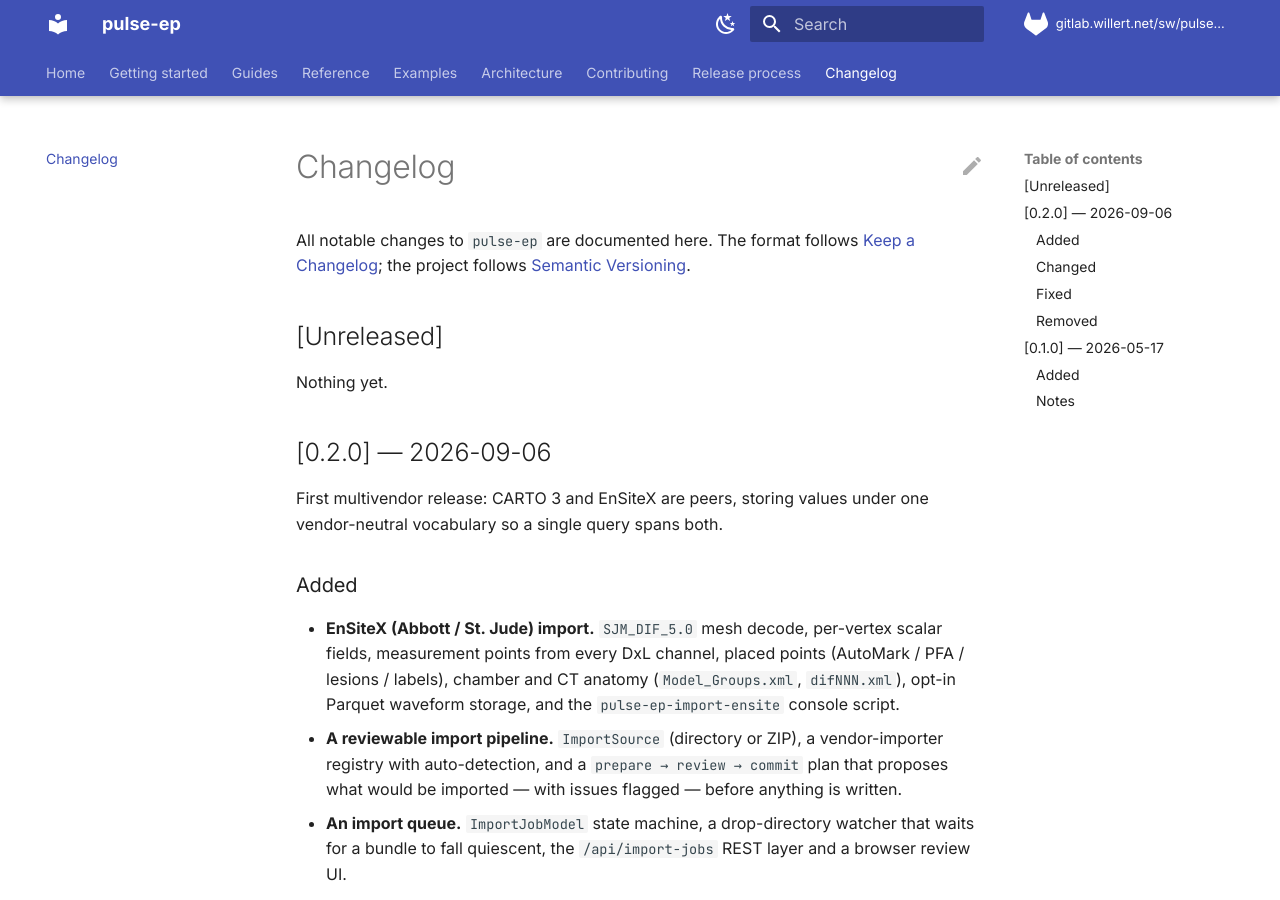
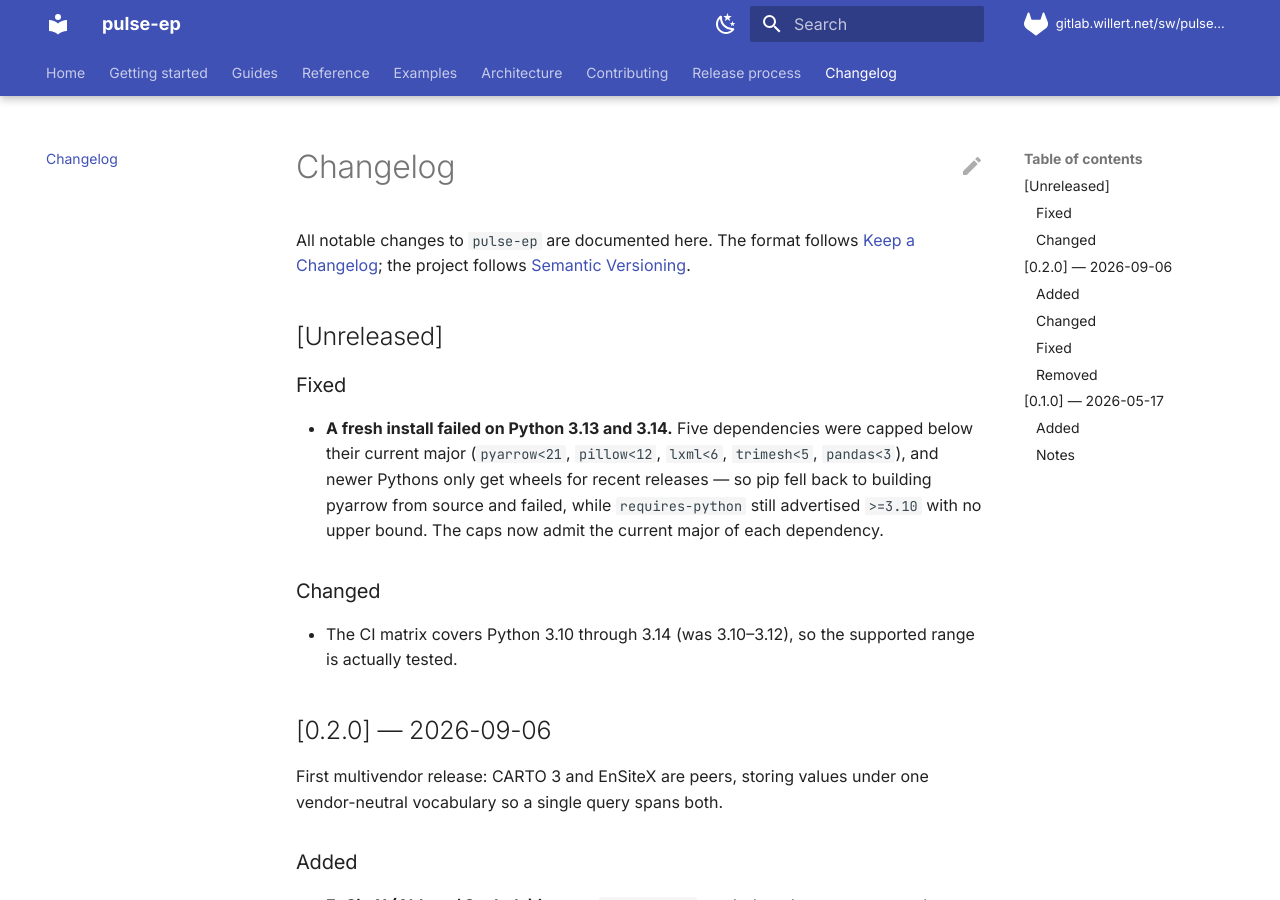
Before and after one commit to swillert/pulse-ep, an MkDocs documentation site: the page built from docs/changelog.md, in a window 1280 px wide and 900 px high. Built offline with MkDocs 1.6.1 and Material for MkDocs 9.7.7, drawn with Linux system fonts in a browser that asks for light colours.

Commit message:
Loosen dependency caps: a fresh install failed on Python 3.13/3.14
Cloning the v0.2.0 tag into a clean directory and installing it failed:

    ERROR: Failed building wheel for pyarrow

Five dependencies were capped below their current major — pyarrow<21
(current 25), pillow<12 (12.3), lxml<6 (6.1), trimesh<5 (5.1), pandas<3
(3.0) — and newer Pythons only get wheels for recent releases, so pip fell
back to a source build. Meanwhile requires-python advertised ">=3.10" with
no upper bound, and CI only tested 3.10-3.12: the package claimed support
for Pythons it could not be installed on.

Caps now admit the current major of each dependency and exclude the next,
keeping the protective intent without blocking today's releases.

Verified rather than assumed: a clean Python 3.14 venv installs and runs
the full suite green — 181 passed with pandas 3.0.5, pyarrow 25.0.1,
lxml 6.1.3, trimesh 5.1.0, pillow 12.3.0, numpy 2.5.2 — and 3.12 is
unchanged. The CI matrix now covers 3.10 through 3.14 so the supported
range is actually tested.

Co-Authored-By: Claude Opus 5 (1M context) <noreply@anthropic.com>
Claude-Session: https://claude.ai/code/session_0166oaMeKcz58NLqnuc6L4Sh

```diff
--- a/docs/changelog.md
+++ b/docs/changelog.md
@@ -6,7 +6,19 @@ follows [Semantic Versioning](https://semver.org/spec/v2.0.0.html).
 
 ## [Unreleased]
 
-Nothing yet.
+### Fixed
+
+- **A fresh install failed on Python 3.13 and 3.14.** Five dependencies were
+  capped below their current major (`pyarrow<21`, `pillow<12`, `lxml<6`,
+  `trimesh<5`, `pandas<3`), and newer Pythons only get wheels for recent
+  releases — so pip fell back to building pyarrow from source and failed,
+  while `requires-python` still advertised `>=3.10` with no upper bound. The
+  caps now admit the current major of each dependency.
+
+### Changed
+
+- The CI matrix covers Python 3.10 through 3.14 (was 3.10–3.12), so the
+  supported range is actually tested.
 
 ## [0.2.0] — 2026-09-06
 
```
Also changed, not shown: .gitlab-ci.yml (+9 -1 lines), ARCHITECTURE.md (+1 -1 lines), docs/getting-started/installation.md (+1 -1 lines), pyproject.toml (+10 -5 lines).
